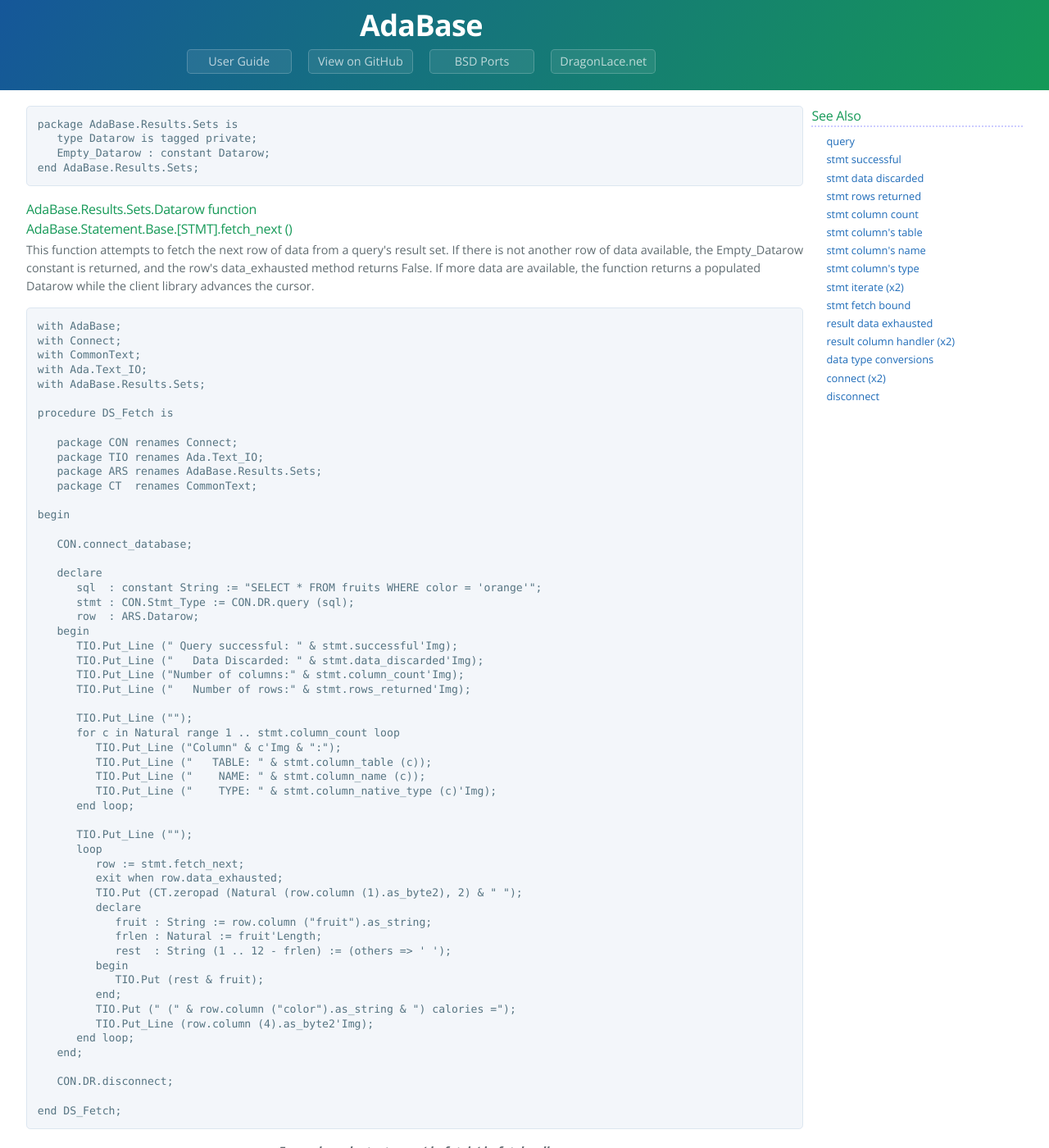
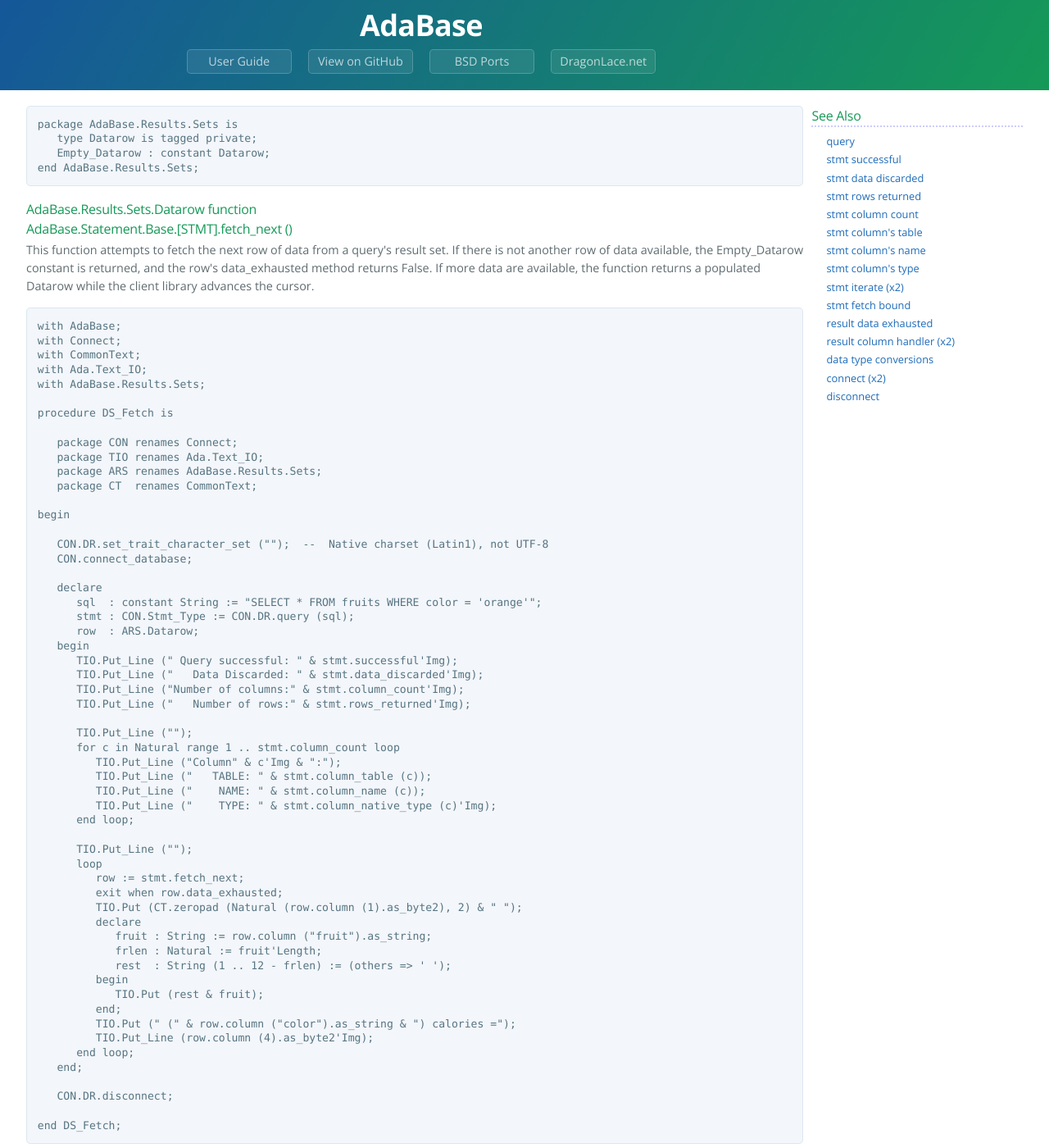
Before and after one commit to jrmarino/AdaBase, a Jekyll site: the page built from stmt_fetch_next.md, in a window 1280 px wide and 1400 px high. Shown: the whole window at 82% size. Built offline with Jekyll 4.4.1, drawn with Linux system fonts in a browser that asks for light colours.

Commit message:
tweak ds_fetch testcase
This avoids change in output (and demonstrates character set handling)

```diff
--- a/stmt_fetch_next.md
+++ b/stmt_fetch_next.md
@@ -34,6 +34,7 @@
 
 begin
 
+   CON.DR.set_trait_character_set ("");  --  Native charset (Latin1), not UTF-8
    CON.connect_database;
 
    declare
```
